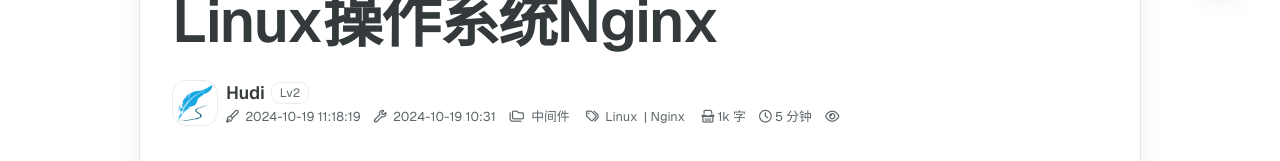
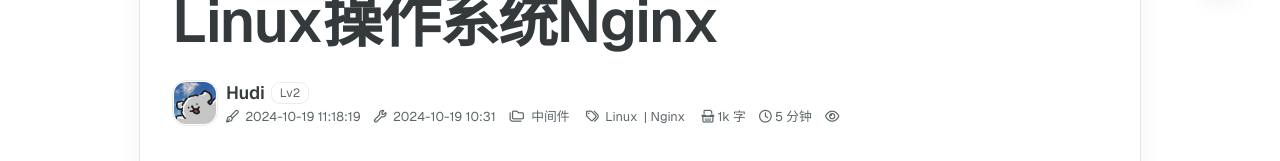
Before and after one commit to suxichuan/hudiBlog, a plain HTML site: page 2024/10/19/Linux操作系统Nginx/index.html in a window 1280 px wide. Shown: the part 153-314 px from the top of the page. Drawn offline with Linux system fonts and the light colour scheme; no server answers; a script that the page names is missing.

Commit message:
Site updated: 2024-10-19 20:51:40

```diff
--- a/2024/10/19/Linux操作系统Nginx/index.html
+++ b/2024/10/19/Linux操作系统Nginx/index.html
@@ -588,7 +588,7 @@
 
             <div class="article-header flex flex-row gap-2 items-center px-2 sm:px-6 md:px-8">
                 <div class="avatar w-[46px] h-[46px] flex-shrink-0 rounded-medium border border-border-color p-[1px]">
-                    <img src="/hudiBlog/images/favi.png">
+                    <img src="/hudiBlog/images/wx_avator.jpg">
                 </div>
                 <div class="info flex flex-col justify-between">
                     <div class="author flex items-center">
```
Also changed, not shown: 2024/10/19/Linux权限管理/index.html (+1 -1 lines), 2024/10/19/Linux磁盘管理笔记/index.html (+1 -1 lines), 2024/10/19/Linux系统下进程的优先级/index.html (+1 -1 lines), 2024/10/19/Linux系统服务/index.html (+1 -1 lines), 2024/10/19/Oracle笔记/index.html (+1 -1 lines), 2024/10/19/docker笔记/index.html (+1 -1 lines), 2024/10/19/flume/index.html (+1 -1 lines), 2024/10/19/hello-world/index.html (+1 -1 lines), index.html (+1 -1 lines), shuoshuo/index.html (+1 -1 lines), images/wx_avator.jpg (added).
